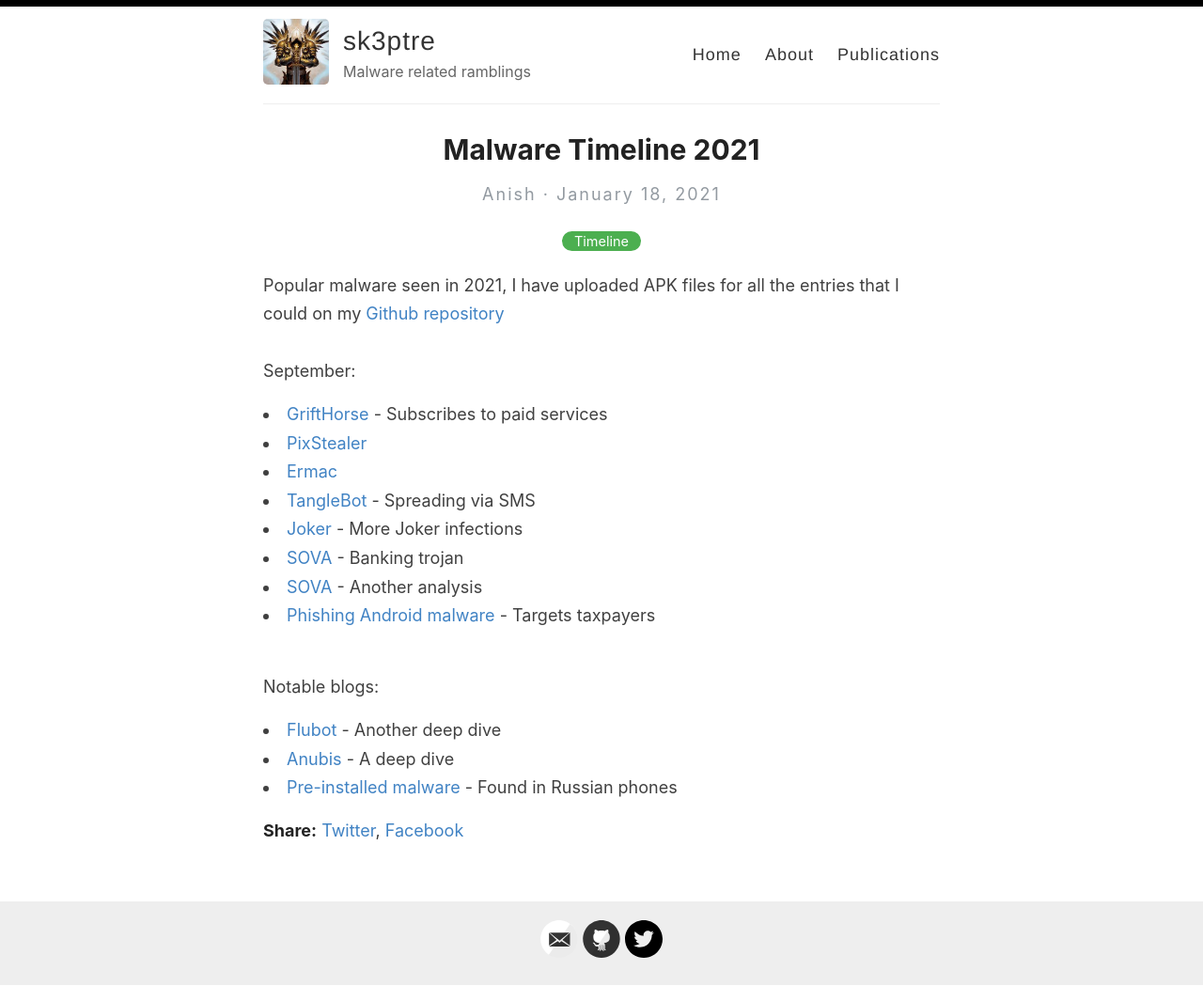
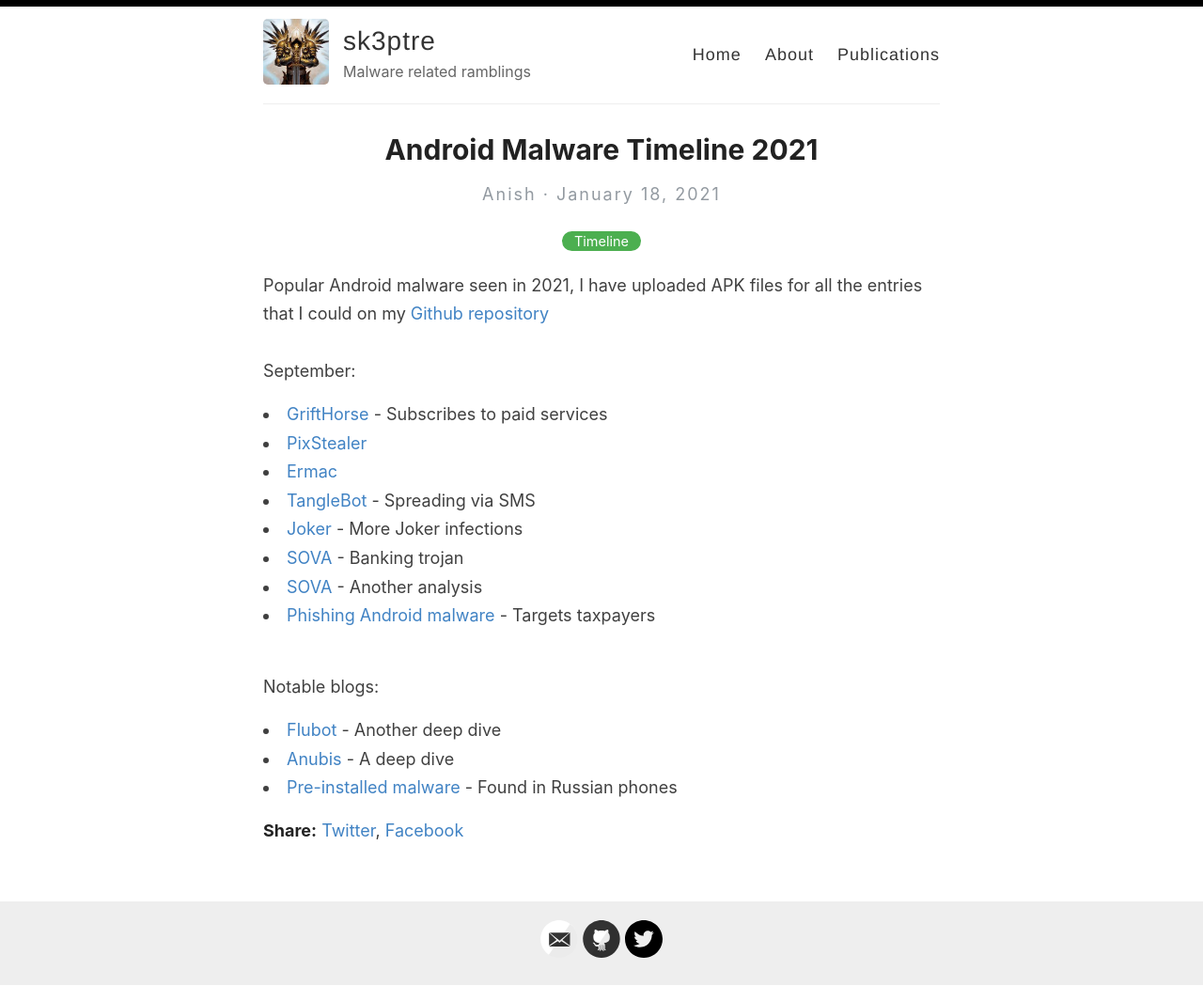
Before and after one commit to sk3ptre/sk3ptre.github.io, a Jekyll site: the page built from _posts/2021-01-18-Malware-Timeline-2021.md, in a window 1280 px wide. Shown: the whole page at 94% size. Built offline with Jekyll 4.4.1, drawn with Linux system fonts in a browser that asks for light colours.

Commit message:
Update 2021-01-18-Malware-Timeline-2021.md

```diff
--- a/_posts/2021-01-18-Malware-Timeline-2021.md
+++ b/_posts/2021-01-18-Malware-Timeline-2021.md
@@ -1,16 +1,16 @@
 ---
 layout: post
-title: Malware Timeline 2021
+title: Android Malware Timeline 2021
 categories: [Timeline]
 ---
-Popular malware seen in 2021, I have uploaded APK files for all the entries that I could on my <a href="https://github.com/sk3ptre/AndroidMalware_2021">Github repository</a>
+Popular Android malware seen in 2021, I have uploaded APK files for all the entries that I could on my <a href="https://github.com/sk3ptre/AndroidMalware_2021">Github repository</a>
 <br><br>
 September:
 
 <li><a href="https://blog.zimperium.com/grifthorse-android-trojan-steals-millions-from-over-10-million-victims-globally/">GriftHorse</a> - Subscribes to paid services</li>
 <li><a href="https://research.checkpoint.com/2021/pixstealer-a-new-wave-of-android-banking-trojans-abusing-accessibility-services/">PixStealer</a></li>
 <li><a href="https://www.threatfabric.com/blogs/ermac-another-cerberus-reborn.html">Ermac</a></li>
-<li><a href="https://www.cloudmark.com/en/blog/mobile/tanglebot-new-advanced-sms-malware-targets-mobile-users-across-us-and-canada-covid-19">TangleBot</a> - Spreading via SMS</li>
+<li><a href="https://www.proofpoint.com/us/blog/threat-insight/mobile-malware-tanglebot-untangled">TangleBot</a> - Spreading via SMS</li>
 <li><a href="https://labs.k7computing.com/index.php/joker-unleashes-itself-again-on-google-play-store/">Joker</a> - More Joker infections</li>
 <li><a href="https://www.threatfabric.com/blogs/sova-new-trojan-with-fowl-intentions.html">SOVA</a> - Banking trojan</li>
 <li><a href="https://blog.cyble.com/2021/09/14/deep-dive-analysis-of-s-o-v-a-android-banking-trojan/">SOVA</a> - Another analysis</li>
```
